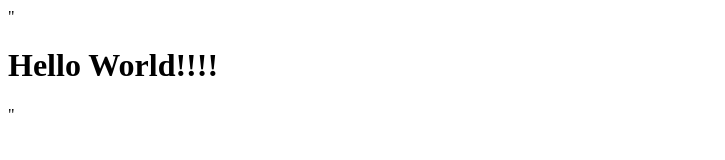
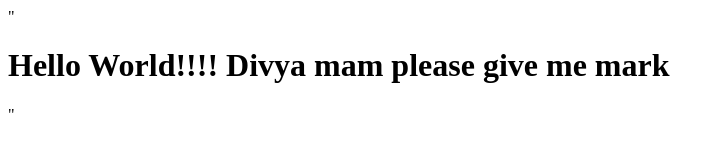
Before and after one commit to parthivsusarla/DevOps_CIA2, a plain HTML site: page index.html in a window 1280 px wide. Shown: the whole page, without its empty margins (0-725 px from the left). Drawn offline with Linux system fonts and the light colour scheme.

Commit message:
Update 2 index.html

```diff
--- a/index.html
+++ b/index.html
@@ -1 +1 @@
-"<html><body><h1>Hello World!!!!</h1></body></html>"
+"<html><body><h1>Hello World!!!! Divya mam please give me mark</h1></body></html>"
```
